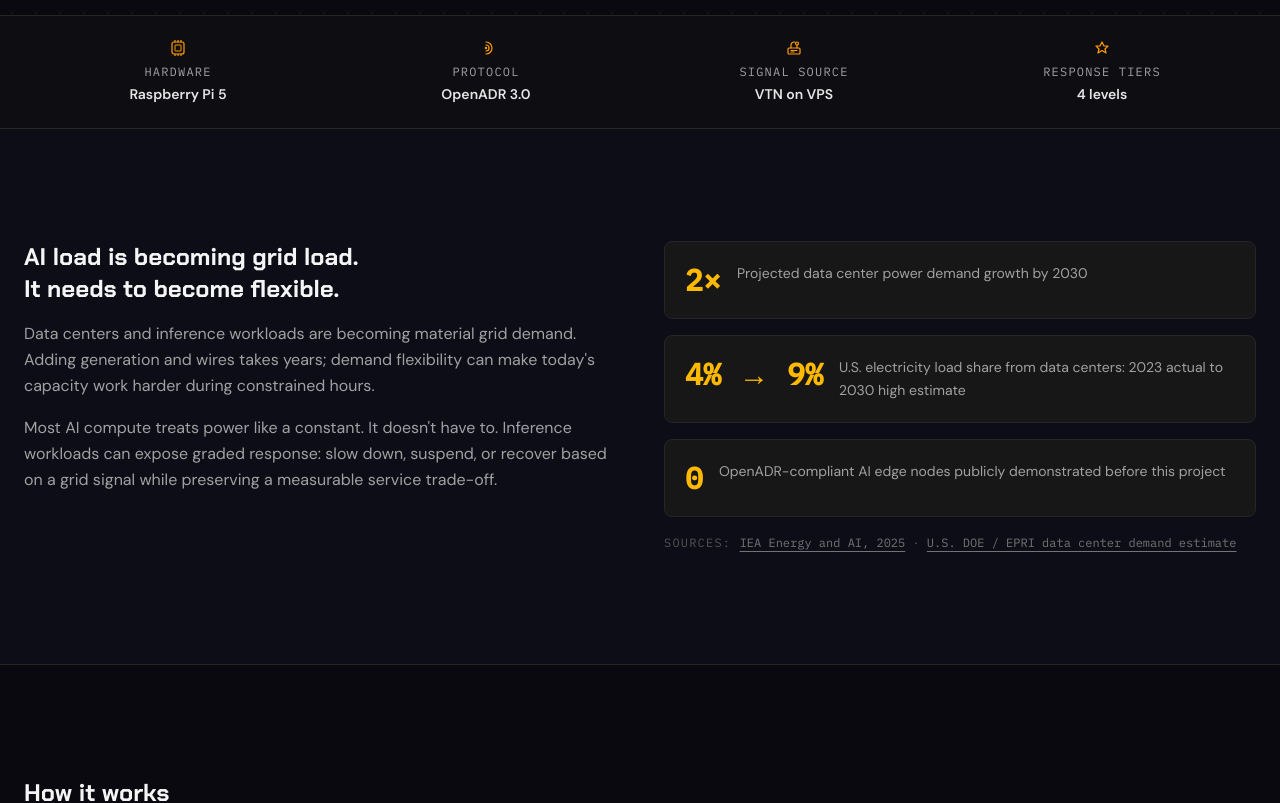
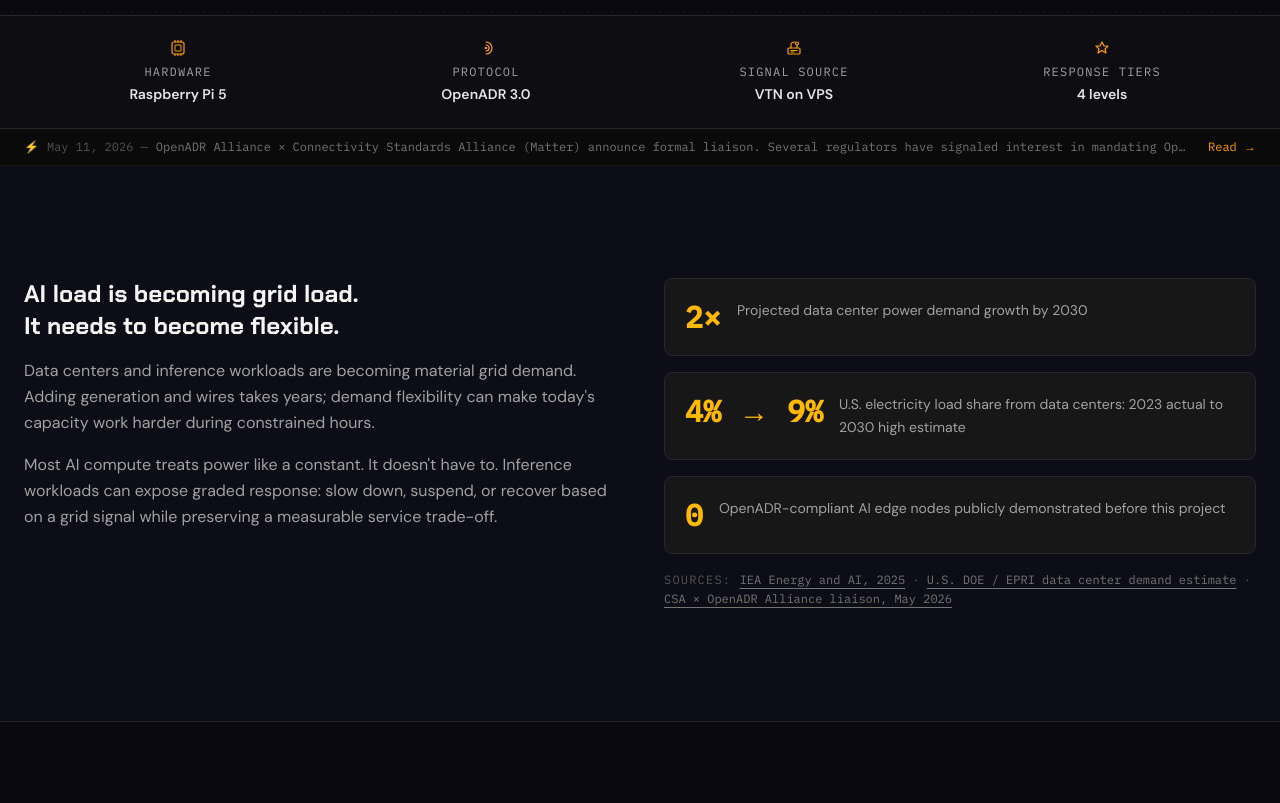
Before and after one commit to JefBronze/data-joule-web, a Next.js app: page / in a window 1280 px wide. Shown: the part 640-1443 px from the top of the page. Built offline with nearby package versions, Linux system fonts and the light colour scheme; no server answers; the database is empty.

Commit message:
feat: CSA x OpenADR liaison news strip, mandate signal in why-cards and sources

```diff
--- a/app/lib/translations/en.ts
+++ b/app/lib/translations/en.ts
@@ -33,6 +33,7 @@ export const en = {
     sources: [
       { label: 'IEA Energy and AI, 2025', href: 'https://www.iea.org/reports/energy-and-ai/energy-demand-from-ai' },
       { label: 'U.S. DOE / EPRI data center demand estimate', href: 'https://www.energy.gov/oe/clean-energy-resources-meet-data-center-electricity-demand' },
+      { label: 'CSA × OpenADR Alliance liaison, May 2026', href: 'https://finance.yahoo.com/sectors/energy/articles/connectivity-standards-alliance-openadr-alliance-140000761.html' },
     ],
     mechanism_heading: 'How it works',
     mechanism_sub: 'Signal → control action → measured watts → public dashboard',
@@ -59,7 +60,7 @@ export const en = {
     why_cards: [
       {
         audience: 'Utilities',
-        point: 'Demonstrates that AI loads can become controllable grid resources, with visible response and measurement rather than promises.',
+        point: 'Demonstrates that AI loads can become controllable grid resources. Several regulators have signaled intent to mandate OpenADR 3 — the standard this project already runs.',
       },
       {
         audience: 'Hyperscalers',
--- a/app/lib/translations/fr.ts
+++ b/app/lib/translations/fr.ts
@@ -33,6 +33,7 @@ export const fr = {
     sources: [
       { label: "IEA Energy and AI, 2025", href: "https://www.iea.org/reports/energy-and-ai/energy-demand-from-ai" },
       { label: "U.S. DOE / estimation EPRI sur les centres de données", href: "https://www.energy.gov/oe/clean-energy-resources-meet-data-center-electricity-demand" },
+      { label: "CSA × OpenADR Alliance liaison, mai 2026", href: "https://finance.yahoo.com/sectors/energy/articles/connectivity-standards-alliance-openadr-alliance-140000761.html" },
     ],
     mechanism_heading: "Comment ça marche",
     mechanism_sub: "Signal → action de contrôle → watts mesurés → tableau public",
@@ -59,7 +60,7 @@ export const fr = {
     why_cards: [
       {
         audience: "Distributeurs",
-        point: "Démontre que les charges IA peuvent devenir des ressources réseau contrôlables, avec une réponse visible et mesurée plutôt qu'une promesse.",
+        point: "Démontre que les charges IA peuvent devenir des ressources réseau contrôlables. Plusieurs régulateurs ont signalé leur intention de rendre obligatoire OpenADR 3 — le standard déjà implémenté ici.",
       },
       {
         audience: "Grands opérateurs",
--- a/app/lib/translations/pt.ts
+++ b/app/lib/translations/pt.ts
@@ -33,6 +33,7 @@ export const pt = {
     sources: [
       { label: 'IEA Energy and AI, 2025', href: 'https://www.iea.org/reports/energy-and-ai/energy-demand-from-ai' },
       { label: 'U.S. DOE / estimativa EPRI para data centers', href: 'https://www.energy.gov/oe/clean-energy-resources-meet-data-center-electricity-demand' },
+      { label: 'CSA × OpenADR Alliance — acordo de liaison, maio 2026', href: 'https://finance.yahoo.com/sectors/energy/articles/connectivity-standards-alliance-openadr-alliance-140000761.html' },
     ],
     mechanism_heading: 'Como funciona',
     mechanism_sub: 'Sinal → ação de controle → watts medidos → painel público',
@@ -59,7 +60,7 @@ export const pt = {
     why_cards: [
       {
         audience: 'Distribuidoras',
-        point: 'Demonstra que cargas de IA podem virar recursos controláveis da rede, com resposta visível e medição real em vez de promessa.',
+        point: 'Demonstra que cargas de IA podem virar recursos controláveis da rede. Vários reguladores sinalizaram intenção de tornar obrigatório o OpenADR 3 — o padrão já implementado neste projeto.',
       },
       {
         audience: 'Indústria',
--- a/app/page.tsx
+++ b/app/page.tsx
@@ -149,6 +149,23 @@ export default function HomePage() {
           </div>
         </div>
       </section>
+
+      {/* ── Industry signal strip ── */}
+      <div className="border-b border-amber-900/20 bg-neutral-950 py-2.5 px-6">
+        <div className="max-w-7xl mx-auto flex items-center gap-2 text-xs font-mono">
+          <span className="text-amber-500 shrink-0">⚡</span>
+          <span className="text-neutral-600 shrink-0 hidden sm:inline">May 11, 2026 —</span>
+          <span className="text-neutral-500 truncate">OpenADR Alliance × Connectivity Standards Alliance (Matter) announce formal liaison. Several regulators have signaled interest in mandating OpenADR 3.</span>
+          <a
+            href="https://finance.yahoo.com/sectors/energy/articles/connectivity-standards-alliance-openadr-alliance-140000761.html"
+            target="_blank"
+            rel="noopener noreferrer"
+            className="ml-auto shrink-0 text-amber-500 hover:text-amber-300 transition-colors whitespace-nowrap pl-2"
+          >
+            Read →
+          </a>
+        </div>
+      </div>
 
       {/* ── Problem ── */}
       <section className="bg-[#0d0d18] py-28">
```
